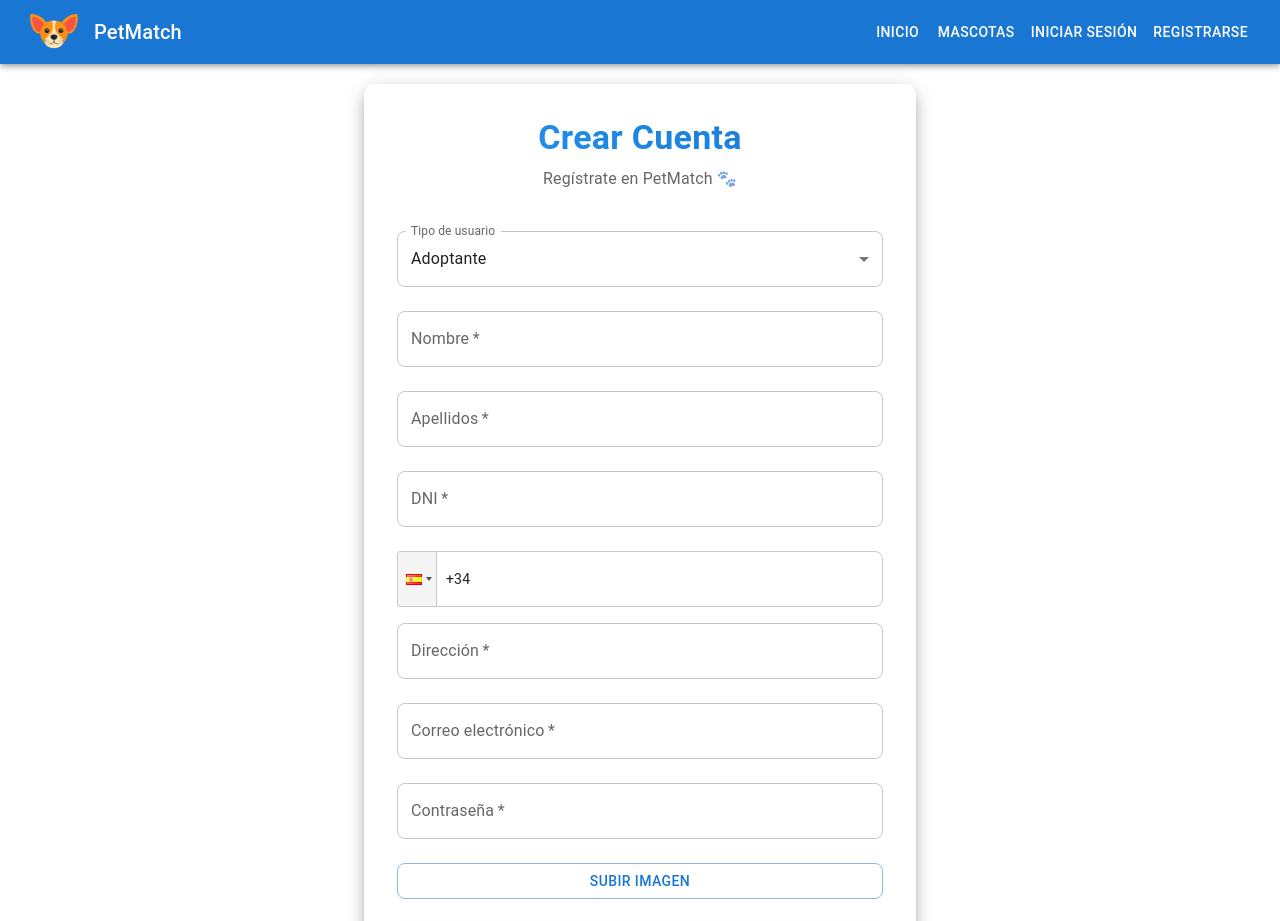
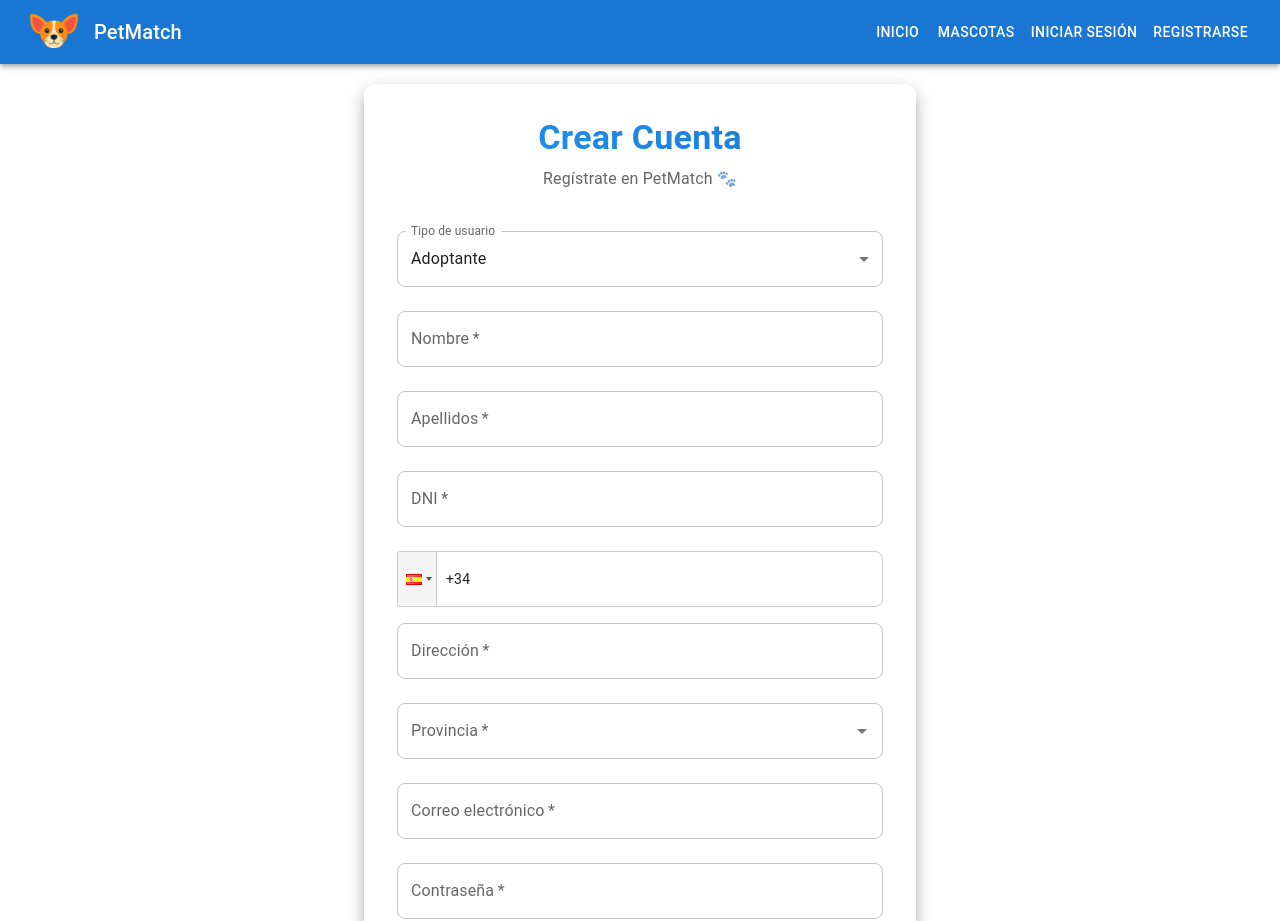
Before and after one commit to manelmr02/petmatch, a React (Vite) app: page /register in a window 1280 px wide. Shown: the top 921 px of the page. Built offline with nearby package versions, Linux system fonts and the light colour scheme; no server answers.

Commit message:
Añadimos selector de provincias en el que se puede escribir y además gestionamos una preview de imagenes.

```diff
--- a/src/pages/Register.jsx
+++ b/src/pages/Register.jsx
@@ -9,6 +9,8 @@ import {
   Box,
   CircularProgress,
   MenuItem,
+  Autocomplete,
+  Avatar,
 } from "@mui/material"
 import { useState } from "react"
 import { useNavigate } from "react-router-dom"
@@ -17,17 +19,30 @@ import { createUserWithEmailAndPassword } from "firebase/auth"
 import { ref, uploadBytes, getDownloadURL } from "firebase/storage"
 import { doc, setDoc } from "firebase/firestore"
 import { auth, db, storage } from "../firebase"
-import { v4 as uuidv4 } from "uuid"
 import PhoneInput from "react-phone-input-2"
 import "react-phone-input-2/lib/style.css"
+
+const provincias = [
+  "Álava", "Albacete", "Alicante", "Almería", "Asturias", "Ávila", "Badajoz", "Barcelona", "Burgos",
+  "Cáceres", "Cádiz", "Cantabria", "Castellón", "Ciudad Real", "Córdoba", "Cuenca", "Gerona", "Granada",
+  "Guadalajara", "Guipúzcoa", "Huelva", "Huesca", "Islas Baleares", "Jaén", "La Coruña", "La Rioja",
+  "Las Palmas", "León", "Lérida", "Lugo", "Madrid", "Málaga", "Murcia", "Navarra", "Orense", "Palencia",
+  "Pontevedra", "Salamanca", "Santa Cruz de Tenerife", "Segovia", "Sevilla", "Soria", "Tarragona",
+  "Teruel", "Toledo", "Valencia", "Valladolid", "Vizcaya", "Zamora", "Zaragoza"
+]
 
 export default function Register() {
   const [userType, setUserType] = useState("adoptante")
   const [form, setForm] = useState({})
   const [errors, setErrors] = useState({})
   const [loading, setLoading] = useState(false)
+  const [imagePreview, setImagePreview] = useState(null)
   const { enqueueSnackbar } = useSnackbar()
   const navigate = useNavigate()
+
+  const validateEmail = (email) => /^[^\s@]+@[^\s@]+\.[^\s@]+$/.test(email)
+  const validatePhone = (phone) => phone?.length >= 10
+  const validateDNI = (dni) => /^\d{8}[A-HJ-NP-TV-Z]$/i.test(dni)
 
   const handleChange = (e) => {
     const { name, value, files } = e.target || {}
@@ -37,14 +52,16 @@ export default function Register() {
       setUserType(val)
       setForm({})
       setErrors({})
+      setImagePreview(null)
     } else {
       setForm((prev) => ({ ...prev, [name]: val }))
+      if (name === "imagen" && files?.[0]) {
+        const reader = new FileReader()
+        reader.onloadend = () => setImagePreview(reader.result)
+        reader.readAsDataURL(files[0])
+      }
     }
   }
-
-  const validateEmail = (email) => /^[^\s@]+@[^\s@]+\.[^\s@]+$/.test(email)
-  const validatePhone = (phone) => phone?.length >= 10
-  const validateDNI = (dni) => /^\d{8}[A-HJ-NP-TV-Z]$/i.test(dni)
 
   const handleSubmit = async (e) => {
     e.preventDefault()
@@ -69,7 +86,7 @@ export default function Register() {
       let imageUrl = null
 
       if (imagen) {
-        const storageRef = ref(storage, `${userType}s/${uid}-${uuidv4()}`)
+        const storageRef = ref(storage, `usuarios/${userType}s/${uid}/perfil.jpg`)
         await uploadBytes(storageRef, imagen)
         imageUrl = await getDownloadURL(storageRef)
       }
@@ -118,39 +135,11 @@ export default function Register() {
   })
 
   return (
-    <div
-      style={{
-        minHeight: "calc(100vh - 120px)",
-        display: "flex",
-        alignItems: "center",
-        justifyContent: "center",
-        padding: "20px 0",
-      }}
-    >
+    <div style={{ minHeight: "calc(100vh - 120px)", display: "flex", alignItems: "center", justifyContent: "center", padding: "20px 0" }}>
       <Container maxWidth="sm">
-        <Paper
-          elevation={10}
-          sx={{
-            p: 4,
-            borderRadius: 3,
-            background: "rgba(255,255,255,0.95)",
-            backdropFilter: "blur(10px)",
-            border: "1px solid rgba(255,255,255,0.2)",
-          }}
-        >
+        <Paper elevation={10} sx={{ p: 4, borderRadius: 3, background: "rgba(255,255,255,0.95)", backdropFilter: "blur(10px)", border: "1px solid rgba(255,255,255,0.2)" }}>
           <Box textAlign="center" mb={3}>
-            <Typography
-              variant="h4"
-              gutterBottom
-              sx={{
-                fontWeight: "bold",
-                background: "linear-gradient(45deg, #2196F3, #1976D2)",
-                backgroundClip: "text",
-                WebkitBackgroundClip: "text",
-                WebkitTextFillColor: "transparent",
-                mb: 1,
-              }}
-            >
+            <Typography variant="h4" gutterBottom sx={{ fontWeight: "bold", background: "linear-gradient(45deg, #2196F3, #1976D2)", backgroundClip: "text", WebkitBackgroundClip: "text", WebkitTextFillColor: "transparent", mb: 1 }}>
               Crear Cuenta
             </Typography>
             <Typography variant="body1" color="text.secondary">
@@ -159,14 +148,7 @@ export default function Register() {
           </Box>
 
           <form onSubmit={handleSubmit}>
-            <TextField
-              select
-              label="Tipo de usuario"
-              name="userType"
-              value={userType}
-              onChange={handleChange}
-              {...commonProps}
-            >
+            <TextField select label="Tipo de usuario" name="userType" value={userType} onChange={handleChange} {...commonProps}>
               <MenuItem value="adoptante">Adoptante</MenuItem>
               <MenuItem value="refugio">Refugio</MenuItem>
             </TextField>
@@ -187,12 +169,27 @@ export default function Register() {
                     disabled={loading}
                   />
                   {errors.telefono && (
-                    <Typography variant="caption" color="error">
-                      {errors.telefono}
-                    </Typography>
+                    <Typography variant="caption" color="error">{errors.telefono}</Typography>
                   )}
                 </Box>
                 <TextField label="Dirección" name="direccion" {...withError("direccion")} required />
+                <Autocomplete
+                  options={provincias}
+                  value={form.provincia || null}
+                  onChange={(_, value) => setForm((prev) => ({ ...prev, provincia: value }))}
+                  renderInput={(params) => (
+                    <TextField
+                      {...params}
+                      label="Provincia"
+                      name="provincia"
+                      placeholder="Selecciona una provincia..."
+                      required
+                      {...withError("provincia")}
+                    />
+                  )}
+                  fullWidth
+                  disableClearable
+                />
               </>
             )}
 
@@ -200,7 +197,23 @@ export default function Register() {
               <>
                 <TextField label="Nombre del Refugio" name="nombreRefugio" {...withError("nombreRefugio")} required />
                 <TextField label="Dirección" name="direccion" {...withError("direccion")} required />
-                <TextField label="Provincia" name="provincia" {...withError("provincia")} required />
+                <Autocomplete
+                  options={provincias}
+                  value={form.provincia || null}
+                  onChange={(_, value) => setForm((prev) => ({ ...prev, provincia: value }))}
+                  renderInput={(params) => (
+                    <TextField
+                      {...params}
+                      label="Provincia"
+                      name="provincia"
+                      placeholder="Selecciona una provincia..."
+                      required
+                      {...withError("provincia")}
+                    />
+                  )}
+                  fullWidth
+                  disableClearable
+                />
                 <TextField label="Web" name="web" {...withError("web")} />
                 <Box mt={2}>
                   <PhoneInput
@@ -213,33 +226,28 @@ export default function Register() {
                     disabled={loading}
                   />
                   {errors.telefono && (
-                    <Typography variant="caption" color="error">
-                      {errors.telefono}
-                    </Typography>
+                    <Typography variant="caption" color="error">{errors.telefono}</Typography>
                   )}
                 </Box>
               </>
             )}
 
-            <TextField
-              label="Correo electrónico"
-              type="email"
-              name="email"
-              {...withError("email")}
-              required
-            />
-            <TextField
-              label="Contraseña"
-              type="password"
-              name="password"
-              {...withError("password")}
-              required
-            />
+            <TextField label="Correo electrónico" type="email" name="email" {...withError("email")} required />
+            <TextField label="Contraseña" type="password" name="password" {...withError("password")} required />
 
             <Button variant="outlined" component="label" fullWidth sx={{ mt: 2, mb: 1, borderRadius: 2 }}>
               Subir imagen
               <input type="file" name="imagen" accept="image/*" hidden onChange={handleChange} />
             </Button>
+
+            {imagePreview && (
+              <Box mt={2} textAlign="center">
+                <Typography variant="caption" color="text.secondary">Previsualización de la imagen de perfil:</Typography>
+                <Box mt={1} display="flex" justifyContent="center">
+                  <Avatar src={imagePreview} alt="Preview" sx={{ width: 96, height: 96, borderRadius: 2, boxShadow: 2 }} />
+                </Box>
+              </Box>
+            )}
 
             <Button
               type="submit"
```
